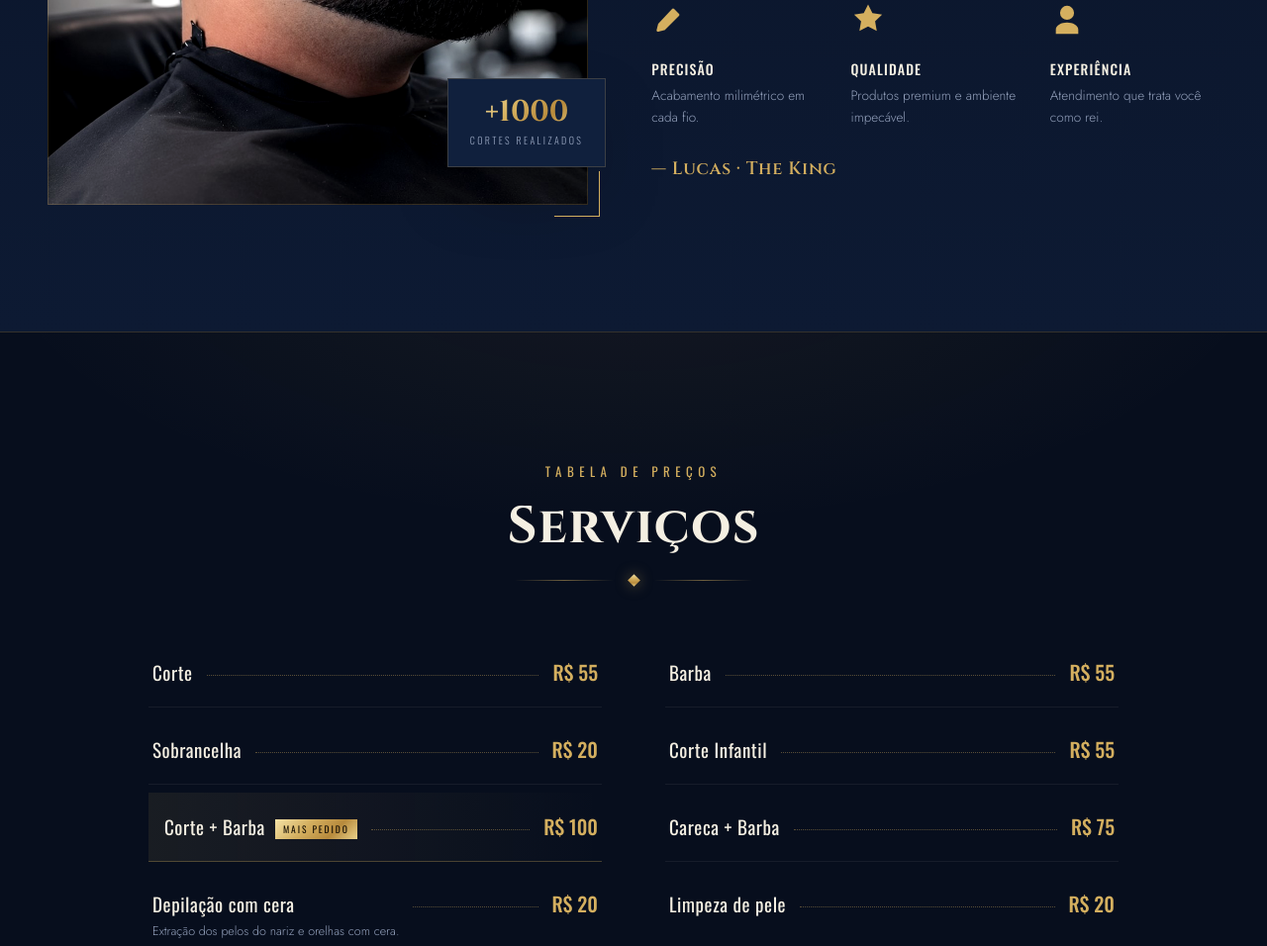
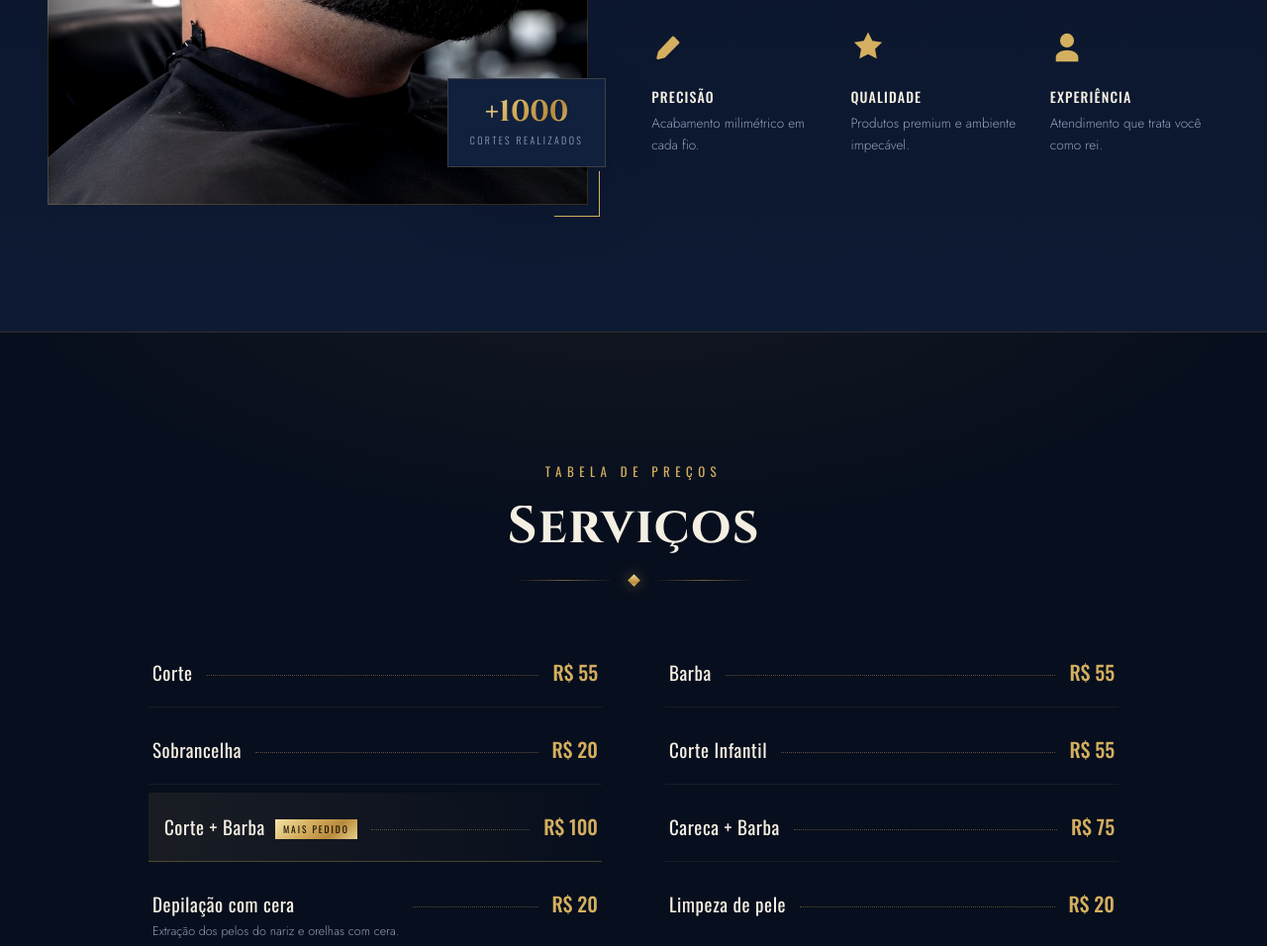
Before and after one commit to kevinbarroz/thekingbarber, a plain HTML site: page index.html in a window 1280 px wide. Shown: the part 1349-2305 px from the top of the page at 99% size. Drawn offline with nearby package versions, Linux system fonts and the light colour scheme.

Commit message:
Remove assinatura de Lucas na seção Sobre
Co-Authored-By: Claude Sonnet 5 <noreply@anthropic.com>

```diff
--- a/index.html
+++ b/index.html
@@ -399,7 +399,6 @@ footer .fbrand .fs{font-family:'Oswald',sans-serif;font-weight:300;font-size:11p
             <h4>Experiência</h4><p>Atendimento que trata você como rei.</p>
           </div>
         </div>
-        <div class="sign">— Lucas · The King</div>
       </div>
     </div>
   </div>
```
